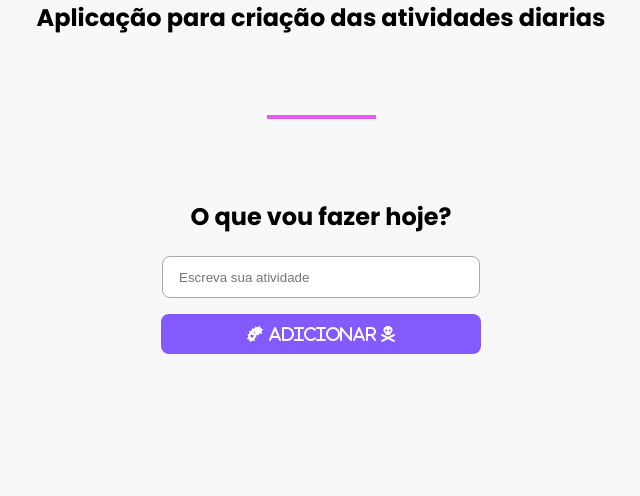
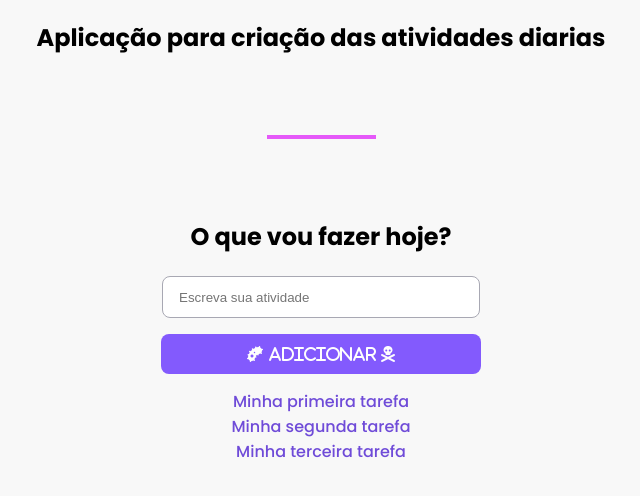
Before and after one commit to Richardhmcosta/todoist-electronjs, an Electron app: page index.html in a window 800 px wide. Shown: the whole page, without its empty margins (79-719 px from the left). Drawn offline with Linux system fonts and the light colour scheme.

Commit message:
Adicionando uma lista ao HTML

```diff
--- a/index.html
+++ b/index.html
@@ -26,5 +26,13 @@
 
   </div>
 
+  <!--Lista de todos-->
+
+  <ul>
+<li>Minha primeira tarefa</li>
+<li>Minha segunda tarefa</li>
+<li>Minha terceira tarefa</li>
+  </ul>
+
 </body>
 </html>
--- a/style.css
+++ b/style.css
@@ -12,6 +12,7 @@ body{
 }
 h1{
   font-size: 24px;
+  margin-top: 20px;
 }
 hr{
   width: 105px;
@@ -51,3 +52,7 @@ cursor: pointer;
 button:hover {
 background: #632fff;
 }
+ul {
+  margin-top: 15px;
+  color: #6f4bd8;
+}
```
